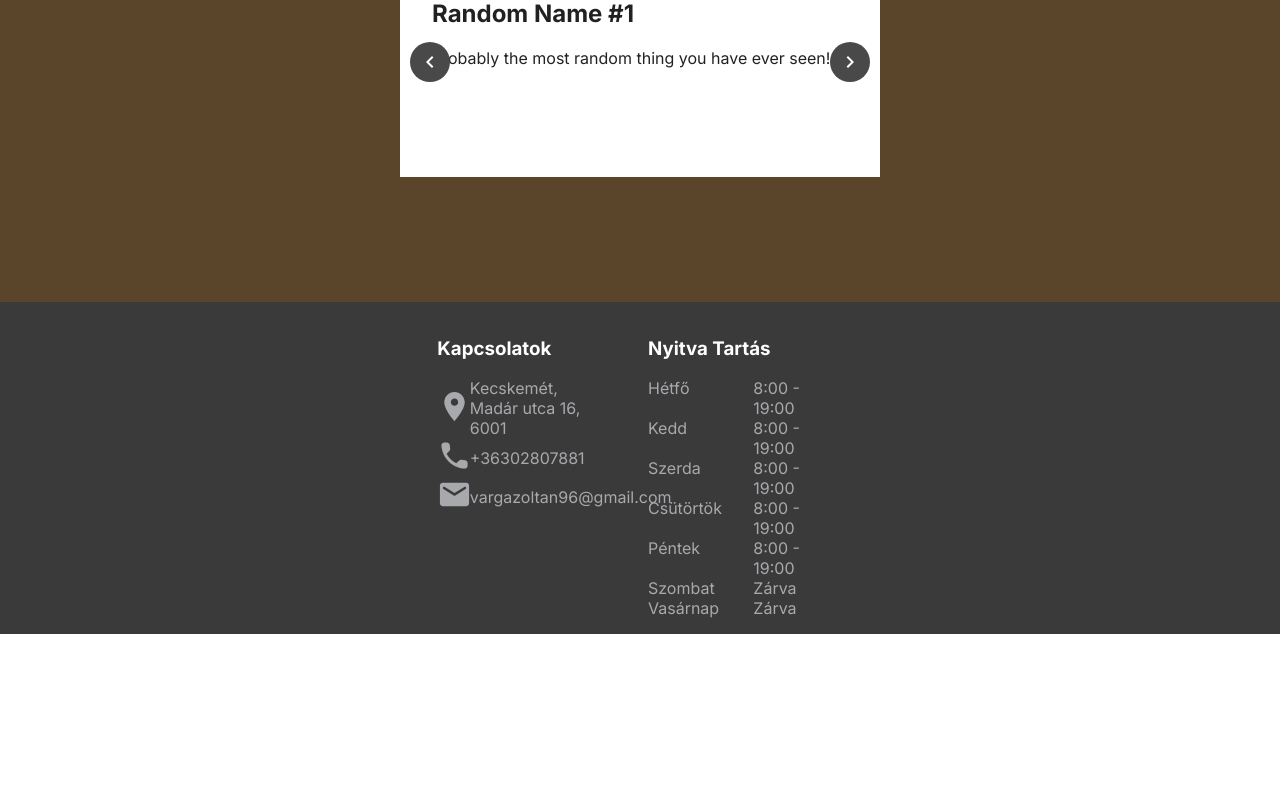
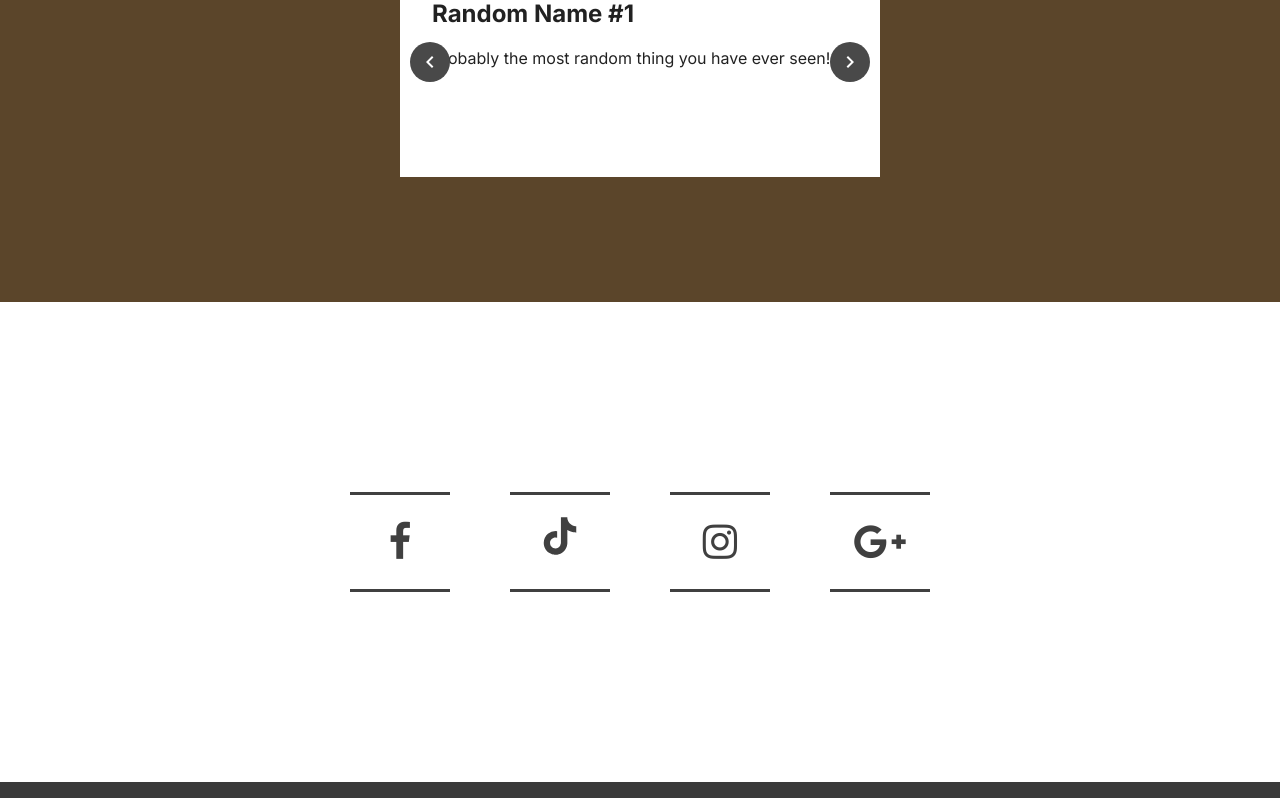
Before and after one commit to vargazolika/ibicosmetics, a Next.js app: page / in a window 1280 px wide. Shown: the part 1788-2586 px from the top of the page. Before the commit the page ends 2422 px from the top, so only its background shows below. Built offline with nearby package versions, Linux system fonts and the light colour scheme.

Commit message:
Add social sections

```diff
--- a/src/app/component/Footer.js
+++ b/src/app/component/Footer.js
@@ -19,7 +19,7 @@
                 target="blank"
                 href="https://www.google.com/maps/place/Ibi+Kozmetika/@46.8883645,19.6551543,17z/data=!3m1!4b1!4m6!3m5!1s0x4743da7f91114acb:0xa741d6596e96152d!8m2!3d46.8883609!4d19.6577346!16s%2Fg%2F11b6ln3nz2?entry=ttu"
               >
-                Kecskemét, Madár utca 16, 6001
+                Kecskemét, Madár utca 16, 6000
               </a>
             </Grid>
           </Grid>
--- a/src/app/component/Main.js
+++ b/src/app/component/Main.js
@@ -1,13 +1,15 @@
-import Introduction from "./Sections/Introduction"
-import Reviews from "./Sections/Reviews"
-import Treatments from "./Sections/Treatments"
+import Introduction from "./Sections/Introduction";
+import Reviews from "./Sections/Reviews";
+import Treatments from "./Sections/Treatments";
+import Socials from "./Sections/Socaials";
 
 export default function Header(props) {
-    return (
-     <main>
-          <Introduction/>
-          <Treatments/>
-          <Reviews/>
-     </main>
-    )
-  }
+  return (
+    <main>
+      <Introduction />
+      <Treatments />
+      <Reviews />
+      <Socials />
+    </main>
+  );
+}
--- /dev/null
+++ b/src/app/component/Sections/Socaials.js
@@ -0,0 +1,55 @@
+import React from "react";
+
+export default function Reviews(props) {
+  return (
+    <div className="socials">
+      <ul>
+        <li>
+          <a class="facebook" href="#">
+            <span></span>
+            <span></span>
+            <span></span>
+            <span></span>
+            <i class="fa fa-facebook" aria-hidden="true"></i>
+          </a>
+        </li>
+        <li>
+          <a class="twitter" href="#">
+            <span></span>
+            <span></span>
+            <span></span>
+            <span></span>
+            <svg
+              fill="#404040"
+              width="40px"
+              height="40px"
+              viewBox="0 0 512 512"
+              id="icons"
+              xmlns="http://www.w3.org/2000/svg"
+            >
+              <path d="M412.19,118.66a109.27,109.27,0,0,1-9.45-5.5,132.87,132.87,0,0,1-24.27-20.62c-18.1-20.71-24.86-41.72-27.35-56.43h.1C349.14,23.9,350,16,350.13,16H267.69V334.78c0,4.28,0,8.51-.18,12.69,0,.52-.05,1-.08,1.56,0,.23,0,.47-.05.71,0,.06,0,.12,0,.18a70,70,0,0,1-35.22,55.56,68.8,68.8,0,0,1-34.11,9c-38.41,0-69.54-31.32-69.54-70s31.13-70,69.54-70a68.9,68.9,0,0,1,21.41,3.39l.1-83.94a153.14,153.14,0,0,0-118,34.52,161.79,161.79,0,0,0-35.3,43.53c-3.48,6-16.61,30.11-18.2,69.24-1,22.21,5.67,45.22,8.85,54.73v.2c2,5.6,9.75,24.71,22.38,40.82A167.53,167.53,0,0,0,115,470.66v-.2l.2.2C155.11,497.78,199.36,496,199.36,496c7.66-.31,33.32,0,62.46-13.81,32.32-15.31,50.72-38.12,50.72-38.12a158.46,158.46,0,0,0,27.64-45.93c7.46-19.61,9.95-43.13,9.95-52.53V176.49c1,.6,14.32,9.41,14.32,9.41s19.19,12.3,49.13,20.31c21.48,5.7,50.42,6.9,50.42,6.9V131.27C453.86,132.37,433.27,129.17,412.19,118.66Z" />
+            </svg>
+          </a>
+        </li>
+        <li>
+          <a class="instagram" href="#">
+            <span></span>
+            <span></span>
+            <span></span>
+            <span></span>
+            <i class="fa fa-instagram" aria-hidden="true"></i>
+          </a>
+        </li>
+        <li>
+          <a class="google" href="#">
+            <span></span>
+            <span></span>
+            <span></span>
+            <span></span>
+            <i class="fa fa-google-plus" aria-hidden="true"></i>
+          </a>
+        </li>
+      </ul>
+    </div>
+  );
+}
--- a/src/app/layout.js
+++ b/src/app/layout.js
@@ -1,17 +1,21 @@
-import { Inter } from 'next/font/google'
-import '../../style/index.scss'
+import { Inter } from "next/font/google";
+import "../../style/index.scss";
 
-const inter = Inter({ subsets: ['latin'] })
+const inter = Inter({ subsets: ["latin"] });
 
 export const metadata = {
-  title: 'Ibi kozmetika',
-  description: 'kozmetika',
-}
+  title: "Ibi kozmetika",
+  description: "kozmetika",
+};
 
 export default function RootLayout({ children }) {
   return (
     <html lang="en">
+      <link
+        rel="stylesheet"
+        href="https://cdnjs.cloudflare.com/ajax/libs/font-awesome/4.7.0/css/font-awesome.min.css"
+      />
       <body className={inter.className}>{children}</body>
     </html>
-  )
+  );
 }
--- a/style/components/sections/index.scss
+++ b/style/components/sections/index.scss
@@ -1,3 +1,4 @@
 @import "./introduction.scss";
 @import "./treatments.scss";
 @import "./reviews.scss";
+@import "./socials.scss";
--- /dev/null
+++ b/style/components/sections/socials.scss
@@ -0,0 +1,145 @@
+.socials {
+  height: 30rem;
+  position: relative;
+
+  ul {
+    position: absolute;
+    top: 50%;
+    left: 50%;
+    transform: translate(-50%, -50%);
+    margin: 0;
+    padding: 0;
+    display: flex;
+  }
+
+  ul li {
+    list-style: none;
+  }
+
+  ul li a {
+    display: block;
+    position: relative;
+    width: 100px;
+    height: 100px;
+    line-height: 100px;
+    font-size: 40px;
+    text-align: center;
+    text-decoration: none;
+    color: #404040;
+    margin: 0 30px;
+    transition: 0.5s;
+  }
+
+  ul li a span {
+    position: absolute;
+    transition: transform 0.5s;
+  }
+
+  ul li a span:nth-child(1),
+  ul li a span:nth-child(3) {
+    width: 100%;
+    height: 3px;
+    background: #404040;
+  }
+
+  ul li a span:nth-child(1) {
+    top: 0;
+    left: 0;
+    transform-origin: right;
+  }
+
+  ul li a:hover span:nth-child(1) {
+    transform: scaleX(0);
+    transform-origin: left;
+    transition: transform 0.5s;
+  }
+
+  ul li a span:nth-child(3) {
+    bottom: 0;
+    left: 0;
+    transform-origin: left;
+  }
+
+  ul li a:hover span:nth-child(3) {
+    transform: scaleX(0);
+    transform-origin: right;
+    transition: transform 0.5s;
+  }
+
+  ul li a span:nth-child(2),
+  ul li a span:nth-child(4) {
+    width: 3px;
+    height: 100%;
+    background: #404040;
+  }
+
+  ul li a span:nth-child(2) {
+    top: 0;
+    left: 0;
+    transform: scale(0);
+    transform-origin: bottom;
+  }
+
+  ul li a:hover span:nth-child(2) {
+    transform: scale(1);
+    transform-origin: top;
+    transition: transform 0.5s;
+  }
+
+  ul li a span:nth-child(4) {
+    top: 0;
+    right: 0;
+    transform: scale(0);
+    transform-origin: top;
+  }
+
+  ul li a:hover span:nth-child(4) {
+    transform: scale(1);
+    transform-origin: bottom;
+    transition: transform 0.5s;
+  }
+
+  .facebook:hover {
+    color: #3b5998;
+  }
+
+  .facebook:hover span {
+    background: #3b5998;
+  }
+
+  .twitter:hover {
+    color: #1da1f2;
+  }
+
+  .twitter:hover span {
+    background: #1da1f2;
+  }
+
+  .instagram:hover {
+    color: #c32aa3;
+  }
+
+  .instagram:hover span {
+    background: #c32aa3;
+  }
+
+  .google:hover {
+    color: #dd4b39;
+  }
+
+  .google:hover span {
+    background: #dd4b39;
+  }
+
+  ul li a .twitter {
+    color: #1da1f2;
+  }
+
+  ul li a:hover:nth-child(3) {
+    color: #c32aa3;
+  }
+
+  ul li a:hover:nth-child(4) {
+    color: #dd4b39;
+  }
+}
```
